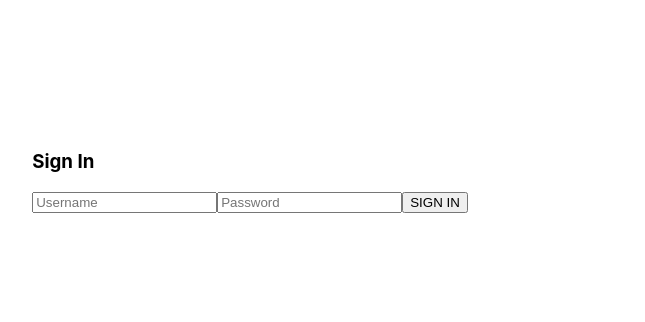
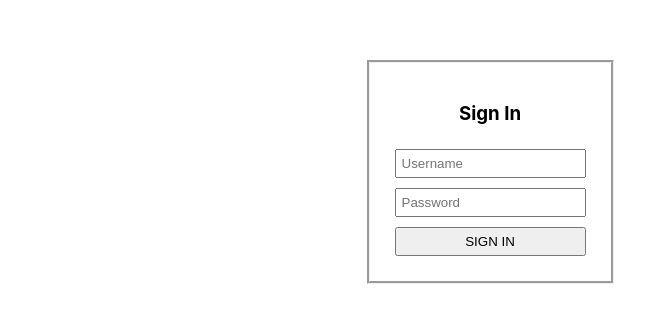
Before and after one commit to Jefraix/employee-polls, a React (Create React App) app: page /signin in a window 1280 px wide. Shown: the part 228-550 px from the top of the page, without its empty margins (150-795 px from the left). Built offline with nearby package versions, Linux system fonts and the light colour scheme.

Commit message:
CSS file modified to style components

```diff
--- a/src/index.css
+++ b/src/index.css
@@ -14,13 +14,57 @@ code {
 
 .App {
   height: 100vh;
-  width: 100vh;
+  width: 100%;
   display: flex;
   flex: 1;
   justify-content: center;
   align-items: center;
 }
 
-.hello-world {
+.loading-text {
   display: inline-block;
 }
+
+/* SIGN IN START */
+
+.sign-in-container {
+  padding: 20px;
+  border-style: groove;
+}
+
+.sign-in-container h3 {
+  text-align: center;
+}
+
+.sign-in-form {
+  display: flex;
+  flex: 1;
+  flex-direction: column;
+}
+
+.sign-in-form input {
+  padding: 5px;
+  margin: 5px;
+}
+
+.sign-in-form input {
+  padding: 5px;
+  margin: 5px;
+}
+
+.sign-in-form button {
+  padding: 5px;
+  margin: 5px;
+}
+
+/* SIGN IN END */
+
+/* HOME START */
+
+.welcome-container {
+  background-color: black;
+  color: white;
+  text-align: center;
+}
+
+/* HOME END */
```
